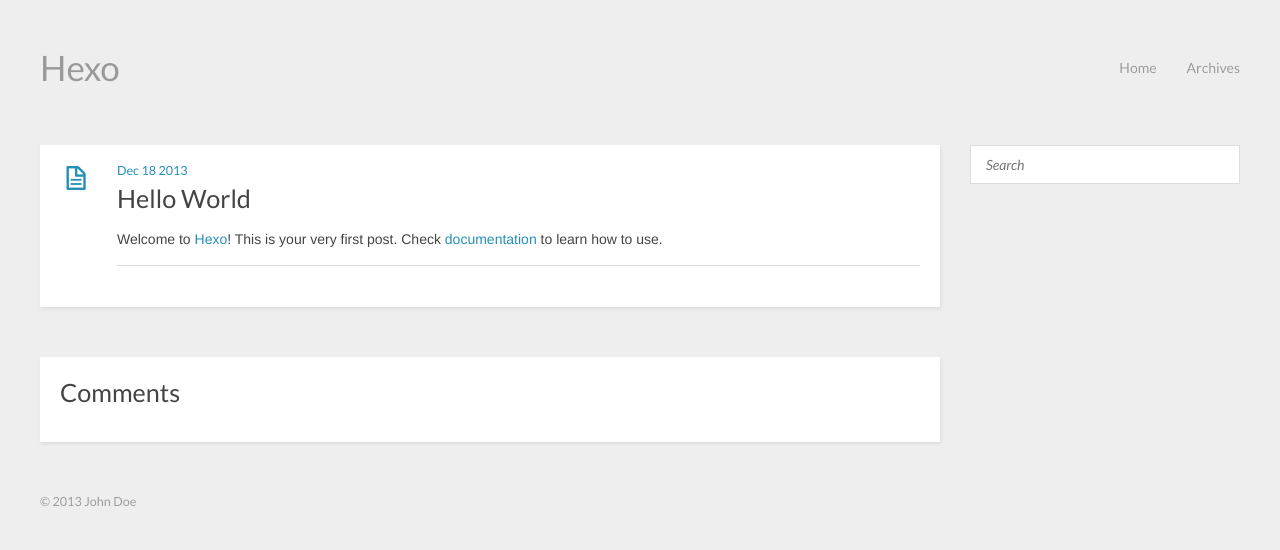
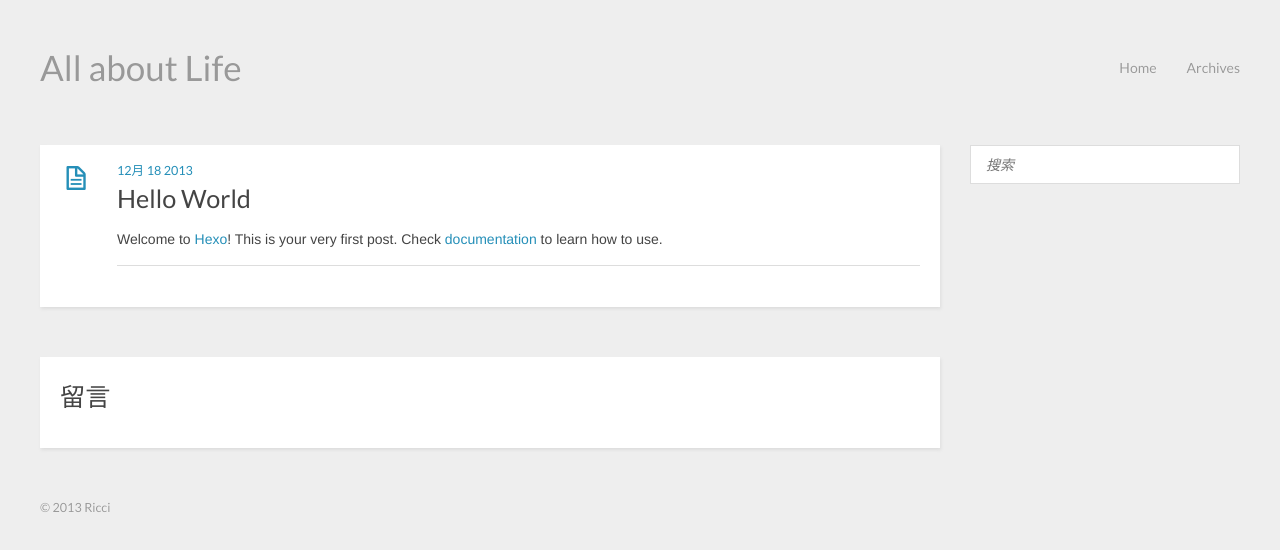
Before and after one commit to Suanfish/suanfish.github.io, a plain HTML site: page 2013/12/18/hello-world/index.html in a window 1280 px wide. Drawn offline with nearby package versions, Linux system fonts and the light colour scheme.

Commit message:
Site updated: 2013-12-18 14:02:35

```diff
--- a/2013/12/18/hello-world/index.html
+++ b/2013/12/18/hello-world/index.html
@@ -3,23 +3,23 @@
 <head>
   <meta charset="utf-8">
 
-  <title>Hello World | Hexo</title>
-  <meta name="author" content="John Doe">
+  <title>Hello World | All about Life</title>
+  <meta name="author" content="Ricci">
 
-  <meta name="description" content="Welcome to Hexo! This is your very first post. Check documentation to learn how to use.">
+  <meta name="description" content="This is Ricci's blog.As the website's title, all about my life.">
 
 
   <meta name="viewport" content="width=device-width, initial-scale=1, maximum-scale=1">
 
   <meta property="og:title" content="Hello World"/>
-  <meta property="og:site_name" content="Hexo"/>
+  <meta property="og:site_name" content="All about Life"/>
 
 
     <meta property="og:image" content="undefined"/>
 
 
   <link href="/favicon.png" rel="icon">
-  <link rel="alternate" href="/atom.xml" title="Hexo" type="application/atom+xml">
+  <link rel="alternate" href="/atom.xml" title="All about Life" type="application/atom+xml">
   <link rel="stylesheet" href="/css/style.css" media="screen" type="text/css">
   <!--[if lt IE 9]><script src="//html5shiv.googlecode.com/svn/trunk/html5.js"></script><![endif]-->
 
@@ -28,7 +28,7 @@
 
 <body>
   <header id="header" class="inner"><div class="alignleft">
-  <h1><a href="/">Hexo</a></h1>
+  <h1><a href="/">All about Life</a></h1>
   <h2><a href="/"></a></h2>
 </div>
 <nav id="main-nav" class="alignright">
@@ -49,7 +49,7 @@
     <header>
 
         <div class="icon"></div>
-        <time datetime="2013-12-18T04:53:03.000Z"><a href="/2013/12/18/hello-world/">Dec 18 2013</a></time>
+        <time datetime="2013-12-18T04:53:03.000Z"><a href="/2013/12/18/hello-world/">12月 18 2013</a></time>
 
 
 
@@ -93,7 +93,7 @@
 
 
 <section id="comment">
-  <h1 class="title">Comments</h1>
+  <h1 class="title">留言</h1>
 
 
       <div id="fb-root"></div>
@@ -115,7 +115,7 @@
     <aside id="sidebar" class="alignright">
   <div class="search">
   <form action="//google.com/search" method="get" accept-charset="utf-8">
-    <input type="search" name="q" results="0" placeholder="Search">
+    <input type="search" name="q" results="0" placeholder="搜索">
     <input type="hidden" name="q" value="site:yoursite.com">
   </form>
 </div>
@@ -128,7 +128,7 @@
   </div>
   <footer id="footer" class="inner"><div class="alignleft">
 
-  &copy; 2013 John Doe
+  &copy; 2013 Ricci
 
 </div>
 <div class="clearfix"></div></footer>
```
Also changed, not shown: archives/2013/12/index.html (+10 -8 lines), archives/2013/index.html (+10 -8 lines), archives/index.html (+11 -9 lines), index.html (+10 -8 lines).
